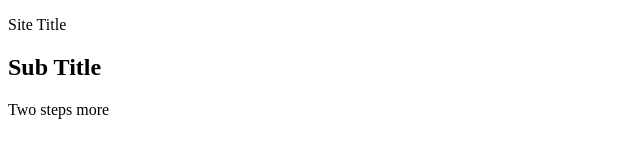
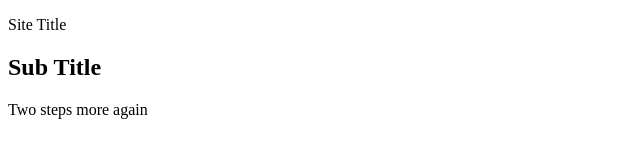
Before and after one commit to bbk-genomics/dev, a plain HTML site: page public/index.html in a window 1280 px wide. Shown: the full height of the page, 0-640 px from the left. Drawn offline with Linux system fonts and the light colour scheme.

Commit message:
two more steps again

```diff
--- a/public/index.html
+++ b/public/index.html
@@ -12,6 +12,6 @@
       <h2>Sub Title</h2>
     </header>
 
-    Two steps more
+    Two steps more again
   </body>
 </html>
```
